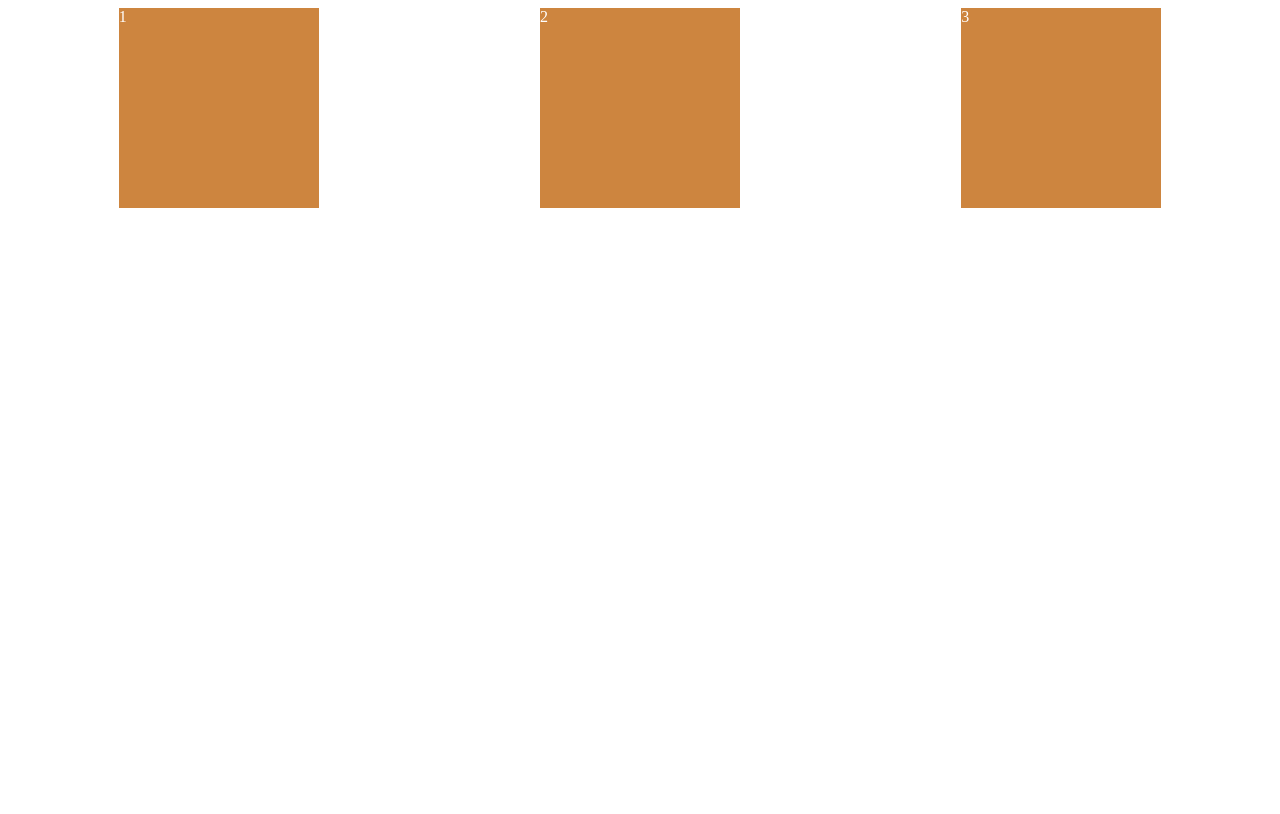
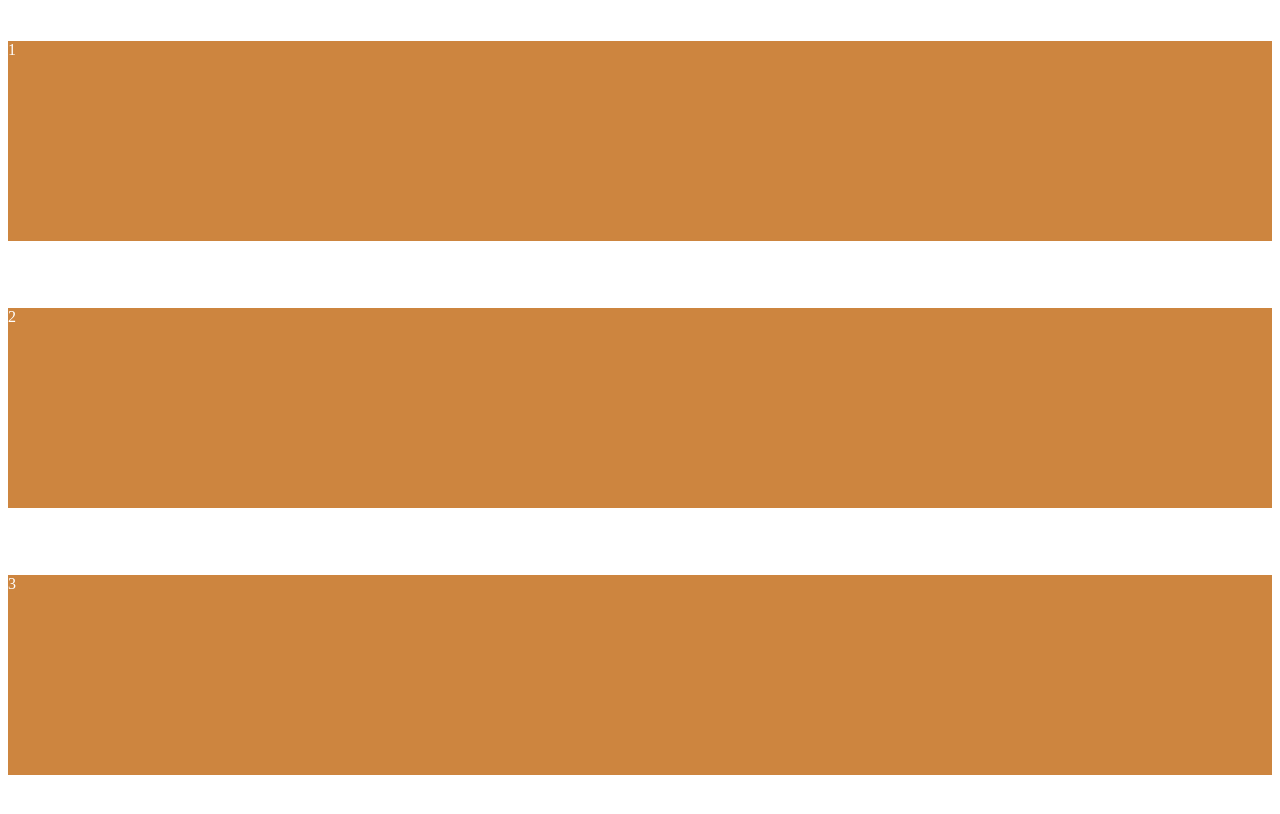
Before and after one commit to onethegarden/css-layout-master, a plain HTML site: page index.html in a window 1280 px wide. Drawn offline with Linux system fonts and the light colour scheme.

Commit message:
#1.3 Column and Row

```diff
--- a/style.css
+++ b/style.css
@@ -1,12 +1,14 @@
 .wrapper {
   display: flex;
+  flex-direction: column;
+  /* Main Axis */
   justify-content: space-around;
-  align-items: flex-start;
-  height: 50vh;
+  /* Cross Axis */
+  align-items: stretch;
+  height: 100vh;
 }
 
 .box {
-  width: 200px;
   height: 200px;
   background-color: peru;
   color: white;
```
Also changed, not shown: README.md.
